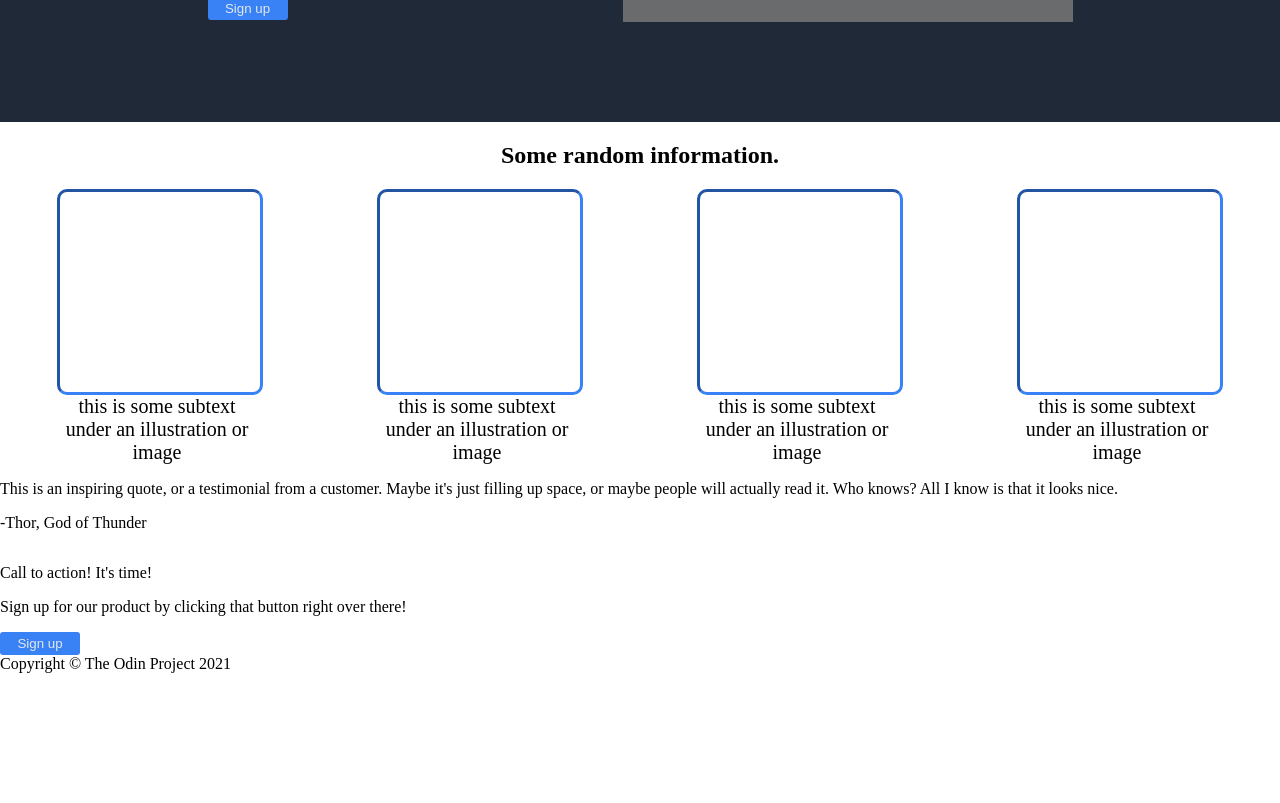
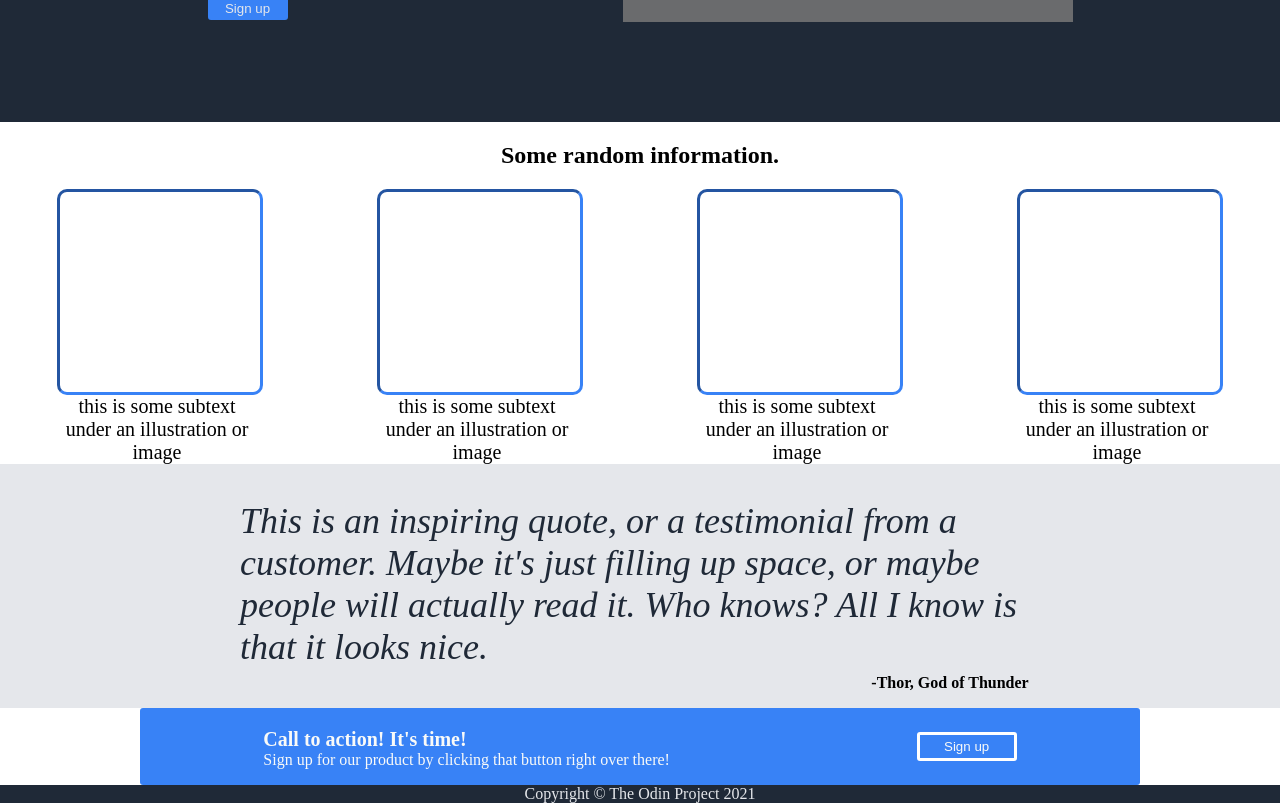
Before and after one commit to JCN9/Project-1, a plain HTML site: page index.html in a window 1280 px wide. Shown: the part 278-1081 px from the top of the page. Before the commit the page ends 951 px from the top, so only its background shows below. Drawn offline with Linux system fonts and the light colour scheme.

Commit message:
Finished-Project 1.0

```diff
--- a/style.css
+++ b/style.css
@@ -92,6 +92,7 @@ button {
 .middle {
     display: flex;
     flex-direction: column;
+    flex: 2;
 }
 
 .no2 {
@@ -127,3 +128,71 @@ button {
     width: 200px;
     font-size: 20px;
 }
+
+.middle2 {
+    background-color: #E5E7EB;
+    display: flex;
+    flex-direction: column;
+    align-items: center;
+    justify-content: center;
+}
+
+#m2a {
+    font-size: 36px;
+    font-style: italic;
+    color: #1F2937;
+    width: 800px;
+}
+
+#m2b {
+    font-weight: bold;
+    display: flex;
+    margin-top: -30px;
+    margin-right: -620px;
+}
+
+.middle3 {
+    display: flex;
+    justify-content: center;
+}
+
+.middle3a {
+    border: none;
+    border-radius: 3px;
+    background-color: #3882F6;
+    display: flex;
+    justify-content: space-around;
+    align-items: center;
+    width: 1000px;
+}
+
+#m3a {
+    display: flex;
+    flex-direction: column;
+}
+
+#m3i {
+    font-weight: bold;
+    color:#F9FAF8;
+    font-size: 20px;
+}
+
+#m3ii {
+    color:#F9FAF8;
+    margin-top: -20px;
+}
+
+#m3b {
+    color:#F9FAF8;
+    border: solid white;
+    width: 100px;
+    height: fit-content;
+}
+
+footer {
+    background-color: #1F2937;
+    color: #E5E7EB;
+    display: flex;
+    justify-content: center;
+    align-items: center;
+}
```
Also changed, not shown: index.html (line endings or trailing spaces).
